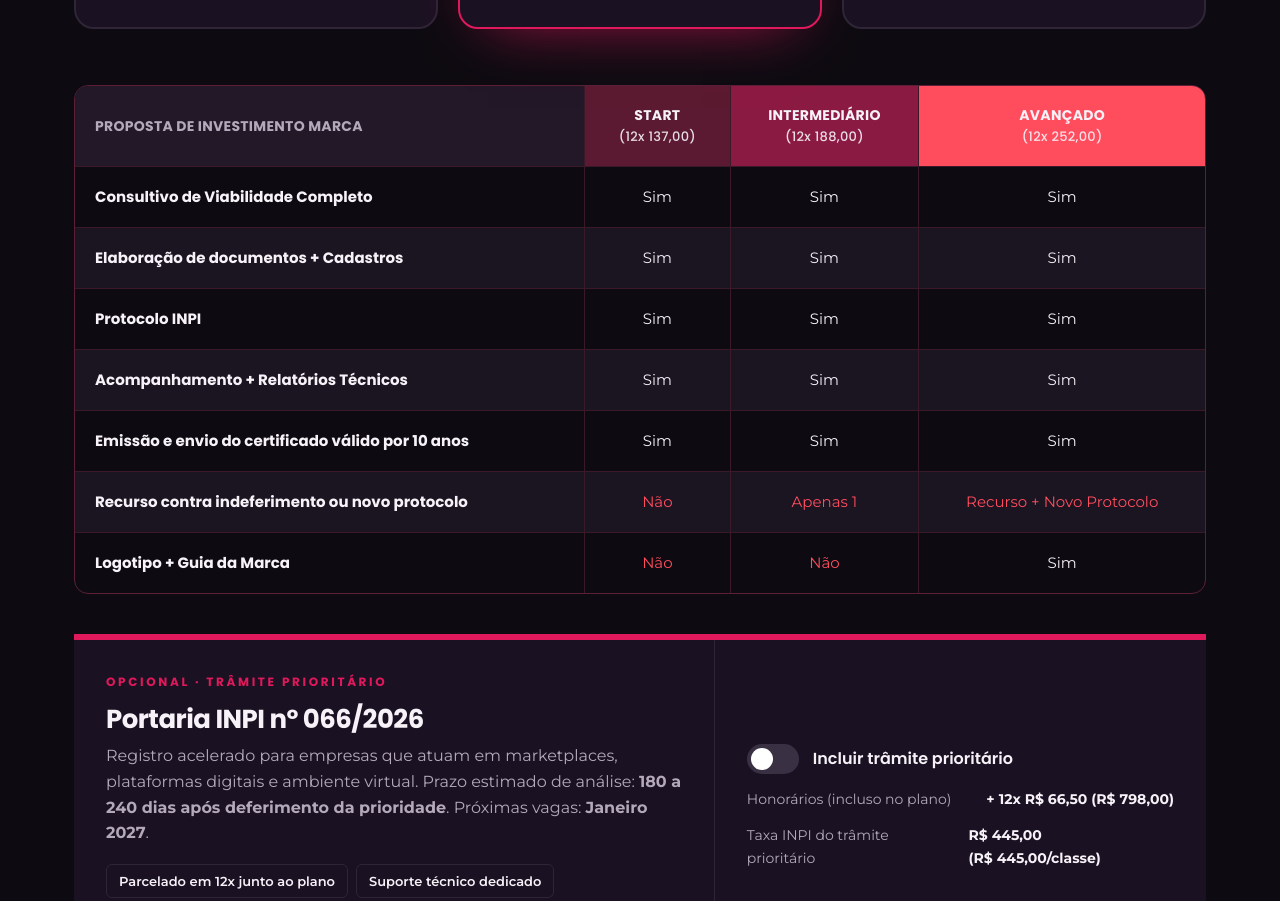
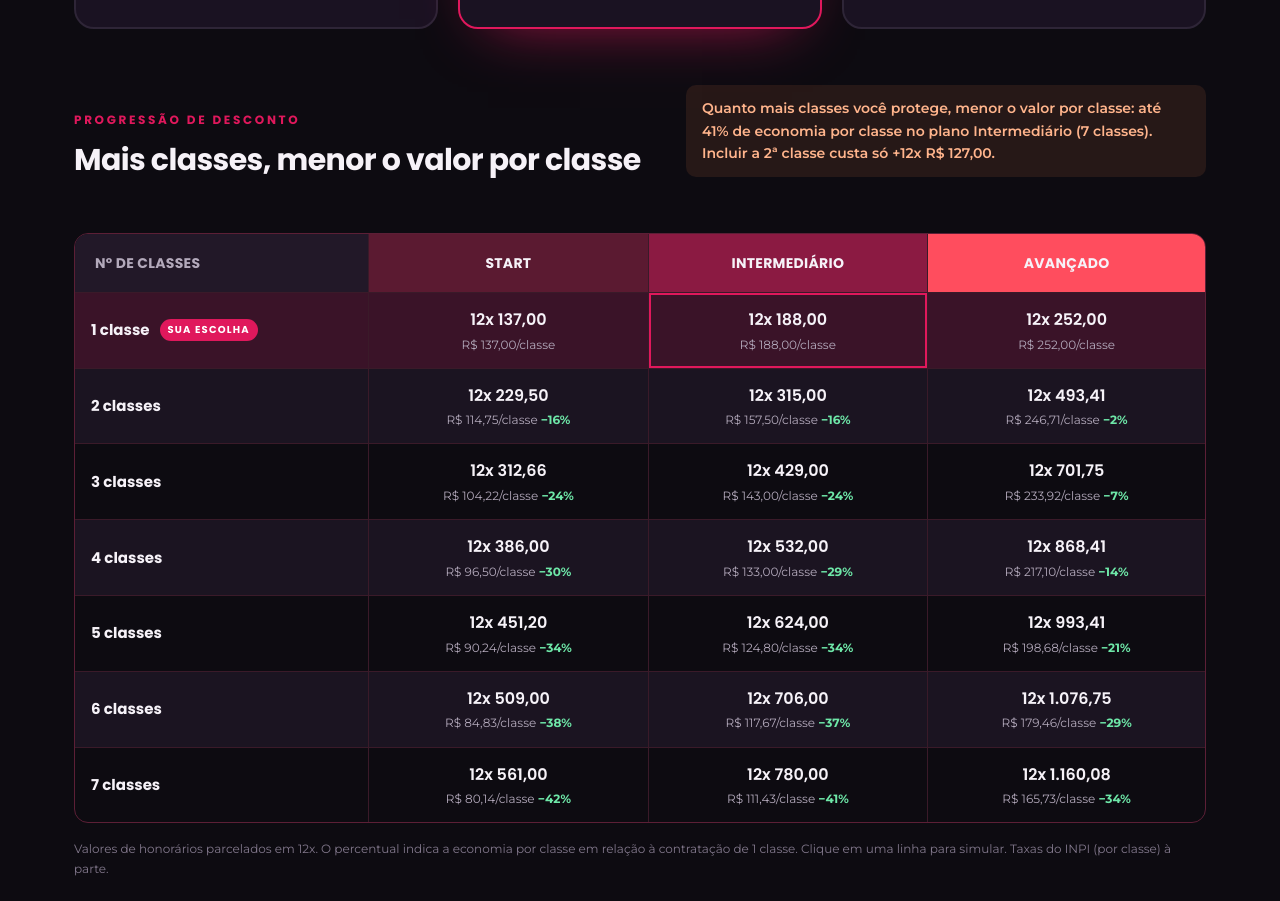
Before and after one commit to advkarinafester-lgtm/k4marcas, a plain HTML site: page site_orcamento/index.html in a window 1280 px wide. Shown: the part 10696-11597 px from the top of the page. Drawn offline with Linux system fonts and the light colour scheme.

Commit message:
Adiciona progressão de desconto de 1 a 7 classes
Tabela de valores ampliada até 7 classes; seletor de classes e gerador
leem as classes de config.js; nova tabela de progressão mostra parcela,
valor por classe e economia em relação a 1 classe, clicável para simular.

Co-Authored-By: Claude Opus 5.5 <noreply@anthropic.com>
Claude-Session: https://claude.ai/code/session_01RWFn2kms4wFM3dmCw2zRts

```diff
--- a/site_orcamento/config.js
+++ b/site_orcamento/config.js
@@ -15,26 +15,28 @@ window.K4_CONFIG = {
 
   parcelas: 12,
 
-  // Valor de CADA parcela (honorários), por plano e por número de classes.
+  // Valor de CADA parcela (honorários), por plano e por número de classes (tabela progressiva:
+  // quanto mais classes, menor o valor por classe). Para oferecer mais classes, basta
+  // acrescentar a chave (8, 9…) em todos os planos.
   planos: [
     {
       id: "start",
       nome: "Start",
       resumo: "O essencial para proteger sua marca com segurança.",
-      parcela: { 1: 137.0, 2: 229.5, 3: 312.66 },
+      parcela: { 1: 137.0, 2: 229.5, 3: 312.66, 4: 386.0, 5: 451.2, 6: 509.0, 7: 561.0 },
     },
     {
       id: "intermediario",
       nome: "Intermediário",
       resumo: "Proteção completa com 1 recurso incluso.",
-      parcela: { 1: 188.0, 2: 315.0, 3: 429.0 },
+      parcela: { 1: 188.0, 2: 315.0, 3: 429.0, 4: 532.0, 5: 624.0, 6: 706.0, 7: 780.0 },
       destaque: "Mais escolhido",
     },
     {
       id: "avancado",
       nome: "Avançado",
       resumo: "Blindagem total + identidade visual da marca.",
-      parcela: { 1: 252.0, 2: 493.41, 3: 701.75 },
+      parcela: { 1: 252.0, 2: 493.41, 3: 701.75, 4: 868.41, 5: 993.41, 6: 1076.75, 7: 1160.08 },
     },
   ],
 
--- a/site_orcamento/index.html
+++ b/site_orcamento/index.html
@@ -297,6 +297,20 @@
 
     <div class="plans" role="radiogroup" aria-label="Planos" id="plans"></div>
 
+    <div class="prog">
+      <div class="prog-head">
+        <div><span class="eyebrow">Progressão de desconto</span><h3>Mais classes, menor o valor por classe</h3></div>
+        <p class="prog-tip" id="progTip"></p>
+      </div>
+      <div class="compare prog-table">
+        <table>
+          <thead id="progHead"></thead>
+          <tbody id="progBody"></tbody>
+        </table>
+      </div>
+      <p class="note">Valores de honorários parcelados em 12x<span data-f="progDesc"></span>. O percentual indica a economia por classe em relação à contratação de 1 classe. Clique em uma linha para simular. Taxas do INPI (por classe) à parte.</p>
+    </div>
+
     <div class="compare">
       <table>
         <thead id="cmpHead"></thead>
--- a/site_orcamento/proposta.js
+++ b/site_orcamento/proposta.js
@@ -46,6 +46,10 @@
     };
   }
 
+  var CLASSES = Object.keys(CFG.planos[0].parcela).map(Number).filter(function (n) {
+    return CFG.planos.every(function (p) { return p.parcela[n] > 0; });
+  }).sort(function (a, b) { return a - b; });
+  var MAXCL = CLASSES[CLASSES.length - 1];
   var planIds = CFG.planos.map(function (p) { return p.id; });
   var offered = Array.isArray(data.po) && data.po.length ? data.po.filter(function (id) { return planIds.indexOf(id) >= 0; }) : planIds.slice();
   if (!offered.length) offered = planIds.slice();
@@ -53,7 +57,7 @@
   var state = {
     cliente: String(data.c || "").trim(),
     marca: String(data.m || "").trim(),
-    classes: Math.min(3, Math.max(1, parseInt(data.cl, 10) || 1)),
+    classes: Math.min(MAXCL, Math.max(1, parseInt(data.cl, 10) || 1)),
     plano: offered.indexOf(data.p) >= 0 ? data.p : (offered.indexOf("intermediario") >= 0 ? "intermediario" : offered[0]),
     recomendado: offered.indexOf(data.p) >= 0 ? data.p : null,
     desconto: Math.min(100, Math.max(0, parseFloat(data.d) || 0)),
@@ -116,10 +120,11 @@
 
   // ---------- class selector ----------
   var seg = $("#classSeg");
-  [1, 2, 3].forEach(function (n) {
+  CLASSES.forEach(function (n) {
     var b = document.createElement("button");
     b.type = "button";
-    b.textContent = plural(n);
+    b.textContent = n;
+    b.setAttribute("aria-label", plural(n));
     b.dataset.n = n;
     b.addEventListener("click", function () { state.classes = n; render(); });
     seg.appendChild(b);
@@ -183,6 +188,34 @@
     }).join("");
   }
 
+  // ---------- progressão de desconto por nº de classes ----------
+  function economia(id, n) { var p = plan(id).parcela; return 1 - p[n] / (n * p[1]); }
+  function renderProg() {
+    $("#progHead").innerHTML = "<tr><th>Nº de classes</th>" + offered.map(function (id) { return "<th>" + plan(id).nome + "</th>"; }).join("") + "</tr>";
+    $("#progBody").innerHTML = CLASSES.map(function (n) {
+      var sel = n === state.classes;
+      return '<tr data-n="' + n + '"' + (sel ? ' class="on" aria-current="true"' : "") + '><td><b>' + plural(n) + "</b>" + (sel ? '<span class="here">sua escolha</span>' : "") + "</td>" +
+        offered.map(function (id) {
+          var pn = plan(id).parcela[n] * (1 - state.desconto / 100);
+          var e = economia(id, n);
+          return '<td class="' + (sel && id === state.plano ? "pick" : "") + '"><span class="pv">' + CFG.parcelas + "x " + num(pn) + "</span>" +
+            '<span class="pc">' + brl(pn / n) + "/classe" + (e > 0.005 ? ' <em>−' + Math.round(e * 100) + "%</em>" : "") + "</span></td>";
+        }).join("") + "</tr>";
+    }).join("");
+    var best = economia(state.plano, MAXCL);
+    var next = CLASSES.filter(function (n) { return n > state.classes; })[0];
+    var txt = "Quanto mais classes você protege, menor o valor por classe: até " + Math.round(best * 100) + "% de economia por classe no plano " + plan(state.plano).nome + " (" + MAXCL + " classes).";
+    if (next) {
+      var add = (plan(state.plano).parcela[next] - plan(state.plano).parcela[state.classes]) * (1 - state.desconto / 100);
+      txt += " Incluir a " + next + "ª classe custa só +" + CFG.parcelas + "x " + brl(add) + ".";
+    }
+    $("#progTip").textContent = txt;
+  }
+  $("#progBody").addEventListener("click", function (e) {
+    var tr = e.target.closest("tr[data-n]");
+    if (tr) { state.classes = +tr.dataset.n; render(); }
+  });
+
   // ---------- pricing ----------
   function parcelaCheia(id) { return plan(id).parcela[state.classes]; }
   function parcela(id) { return parcelaCheia(id) * (1 - state.desconto / 100); }
@@ -226,10 +259,12 @@
       $("[data-pick]", el).textContent = sel ? "Plano selecionado" : "Selecionar este plano";
     });
     renderTable();
+    renderProg();
 
     var r = calc();
     var p = plan(state.plano);
     setF("classesTxt", plural(state.classes));
+    setF("progDesc", state.desconto ? ", já com " + num(state.desconto).replace(",00", "") + "% OFF" : "");
     setF("planoNome", (state.recomendado ? plan(state.recomendado) : p).nome);
     var minParcela = Math.min.apply(null, offered.map(function (id) { return parcela(id); }));
     setF("aPartir", brl(state.recomendado ? parcela(state.recomendado) : minParcela));
--- a/site_orcamento/styles.css
+++ b/site_orcamento/styles.css
@@ -284,6 +284,25 @@ section { padding: 96px 0; position: relative; }
 .seg { display: inline-flex; background: var(--panel); border: 1px solid var(--line); border-radius: 999px; padding: 5px; gap: 4px; }
 .seg button { font-family: var(--head); font-weight: 600; font-size: 14px; color: var(--muted); background: transparent; border: 0; border-radius: 999px; padding: 10px 18px; cursor: pointer; }
 .seg button[aria-pressed="true"] { background: var(--magenta); color: #fff; }
+.seg button { min-width: 42px; padding: 10px 14px; }
+@media (max-width: 480px) { .seg { display: flex; } .seg button { flex: 1; min-width: 0; padding: 10px 0; } .invest-head > div:last-child { width: 100%; } }
+
+.prog { margin-top: 56px; }
+.prog-head { display: flex; justify-content: space-between; align-items: end; gap: 24px; flex-wrap: wrap; margin-bottom: 20px; }
+.prog-head h3 { font-size: clamp(22px, 2.6vw, 30px); }
+.prog-tip { color: #ffb48c; background: rgba(255, 138, 76, .1); border-radius: 10px; padding: 12px 16px; font-size: 14px; font-weight: 600; max-width: 520px; }
+.prog-table { margin-top: 0; }
+.prog-table tbody tr { cursor: pointer; transition: background .15s; }
+.prog-table tbody tr:hover { background: #2a1d30 !important; }
+.prog-table tbody tr.on { background: #3a1328 !important; }
+.prog-table td { vertical-align: middle; padding: 14px 16px !important; }
+.prog-table td:first-child b { font-family: var(--head); }
+.prog-table .here { display: inline-block; margin-left: 10px; font-size: 10px; font-weight: 700; letter-spacing: .12em; text-transform: uppercase; background: var(--magenta); color: #fff; padding: 3px 8px; border-radius: 999px; vertical-align: 2px; }
+.prog-table .pv { display: block; font-family: var(--head); font-weight: 600; font-size: 16px; }
+.prog-table .pc { display: block; font-size: 12px; color: var(--muted); margin-top: 2px; }
+.prog-table .pc em { font-style: normal; color: #6ee7a8; font-weight: 700; }
+.prog-table td.pick { box-shadow: inset 0 0 0 2px var(--magenta); }
+.prog-table thead th:nth-child(1) { width: 26%; }
 .seg-label { display: block; font-size: 12px; color: var(--dim); margin-bottom: 8px; letter-spacing: .08em; text-transform: uppercase; }
 
 .plans { display: grid; grid-template-columns: repeat(3, 1fr); gap: 20px; margin-top: 40px; }
```
Also changed, not shown: site_orcamento/gerador.html (+5 -1 lines), 1 other file.
